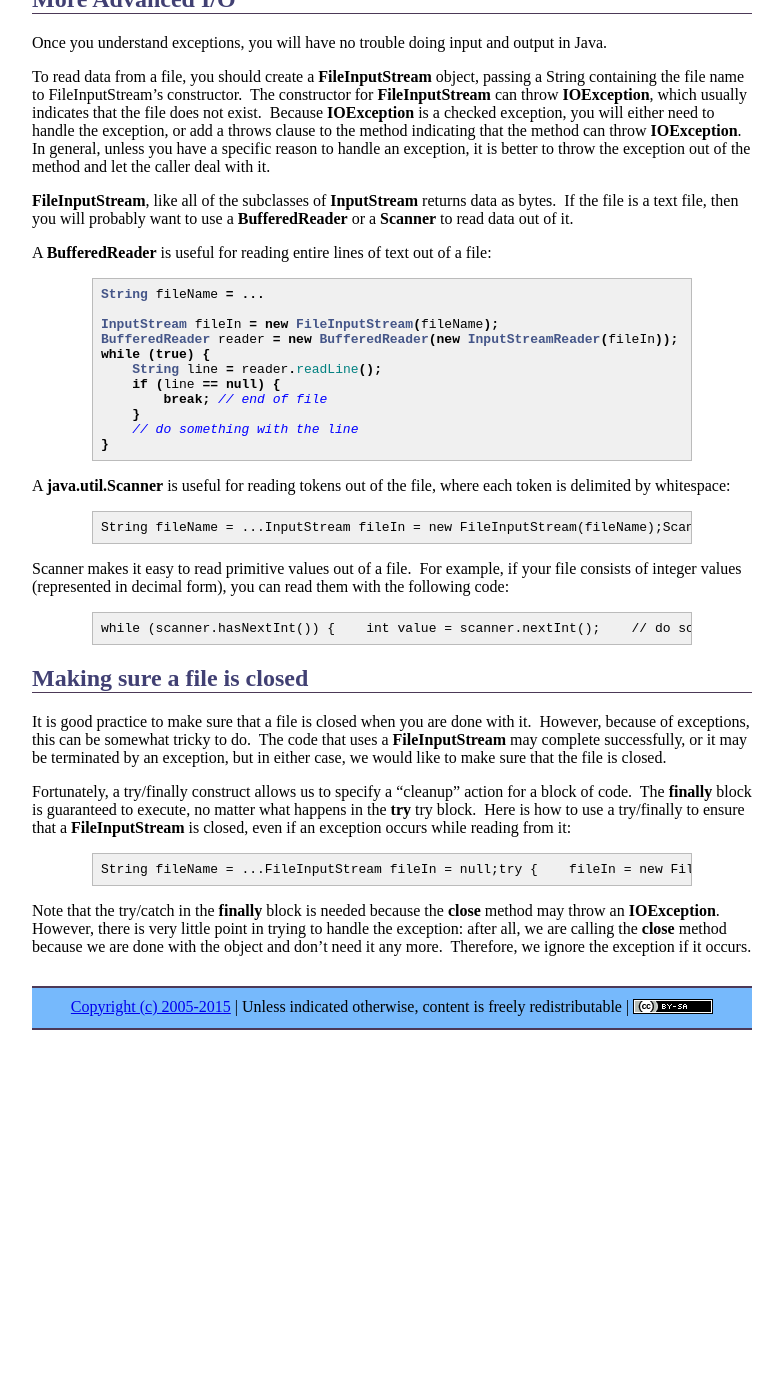
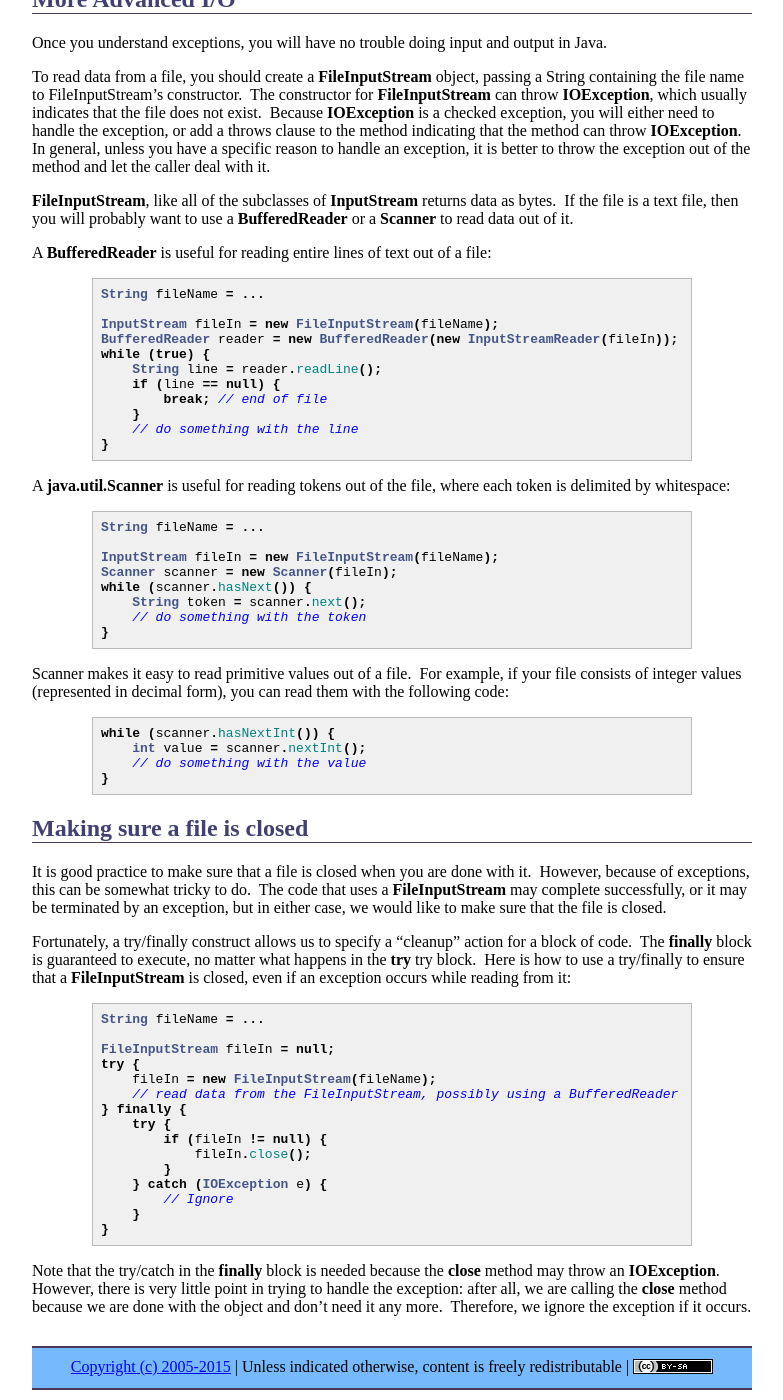
Before and after one commit to ycpcs/cs201-fall2015, a Jekyll site: the page built from notes/exceptionsFileIO.md, in a window 1280 px wide and 1400 px high, scrolled down 6750 px. Shown: the whole window, without its empty margins (248-1031 px from the left). Built offline with Jekyll 4.4.1, drawn with Linux system fonts in a browser that asks for light colours; Markdown is read by kramdown in place of the engine named in the settings; before the commit the page ends 7790 px from its top, so only the background shows below that.

Commit message:
fix more formatting

```diff
--- a/notes/exceptionsFileIO.md
+++ b/notes/exceptionsFileIO.md
@@ -301,11 +301,25 @@ while (true) {
 
 A **java.util.Scanner** is useful for reading tokens out of the file, where each token is delimited by whitespace:
 
->     String fileName = ...InputStream fileIn = new FileInputStream(fileName);Scanner scanner = new Scanner(fileIn);while (scanner.hasNext()) {    String token = scanner.next();    // do something with the token}
+{% highlight java %}
+String fileName = ...
+
+InputStream fileIn = new FileInputStream(fileName);
+Scanner scanner = new Scanner(fileIn);
+while (scanner.hasNext()) {
+    String token = scanner.next();
+    // do something with the token
+}
+{% endhighlight %}
 
 Scanner makes it easy to read primitive values out of a file.  For example, if your file consists of integer values (represented in decimal form), you can read them with the following code:
 
->     while (scanner.hasNextInt()) {    int value = scanner.nextInt();    // do something with the value}
+{% highlight java %}
+while (scanner.hasNextInt()) {
+    int value = scanner.nextInt();
+    // do something with the value
+}
+{% endhighlight %}
 
 Making sure a file is closed
 ----------------------------
@@ -314,6 +328,22 @@ It is good practice to make sure that a file is closed when you are done with it
 
 Fortunately, a try/finally construct allows us to specify a "cleanup" action for a block of code.  The **finally** block is guaranteed to execute, no matter what happens in the **try** try block.  Here is how to use a try/finally to ensure that a **FileInputStream** is closed, even if an exception occurs while reading from it:
 
->     String fileName = ...FileInputStream fileIn = null;try {    fileIn = new FileInputStream(fileName);    read data from the FileInputStream, possibly using a BufferedReader} finally {    try {        if (fileIn != null) {            fileIn.close();        }    } catch (IOException e) {        // Ignore    }}
+{% highlight java %}
+String fileName = ...
+
+FileInputStream fileIn = null;
+try {
+    fileIn = new FileInputStream(fileName);
+    // read data from the FileInputStream, possibly using a BufferedReader
+} finally {
+    try {
+        if (fileIn != null) {
+            fileIn.close();
+        }
+    } catch (IOException e) {
+        // Ignore
+    }
+}
+{% endhighlight %}
 
 Note that the try/catch in the **finally** block is needed because the **close** method may throw an **IOException**.  However, there is very little point in trying to handle the exception: after all, we are calling the **close** method because we are done with the object and don't need it any more.  Therefore, we ignore the exception if it occurs.
```
